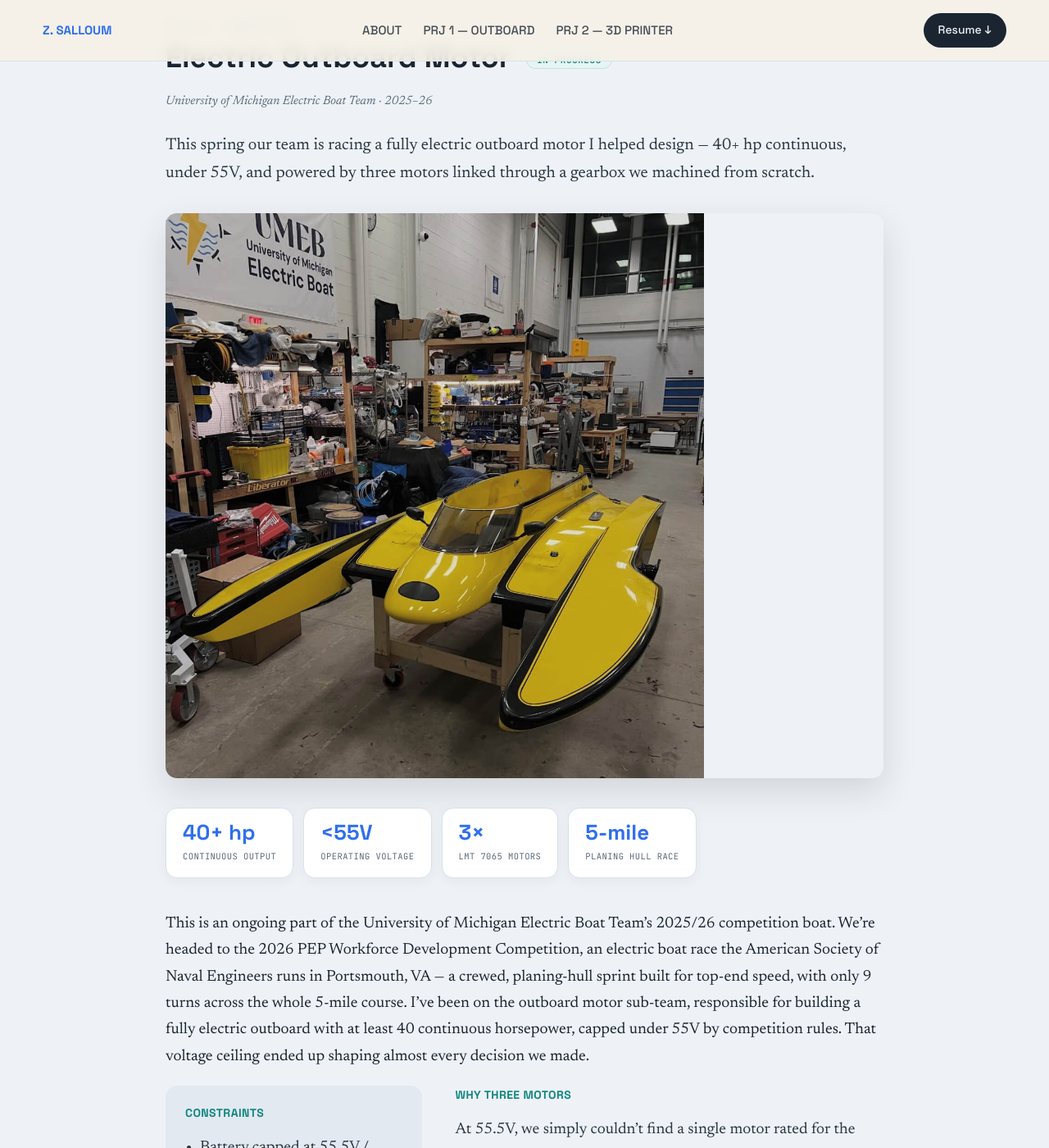
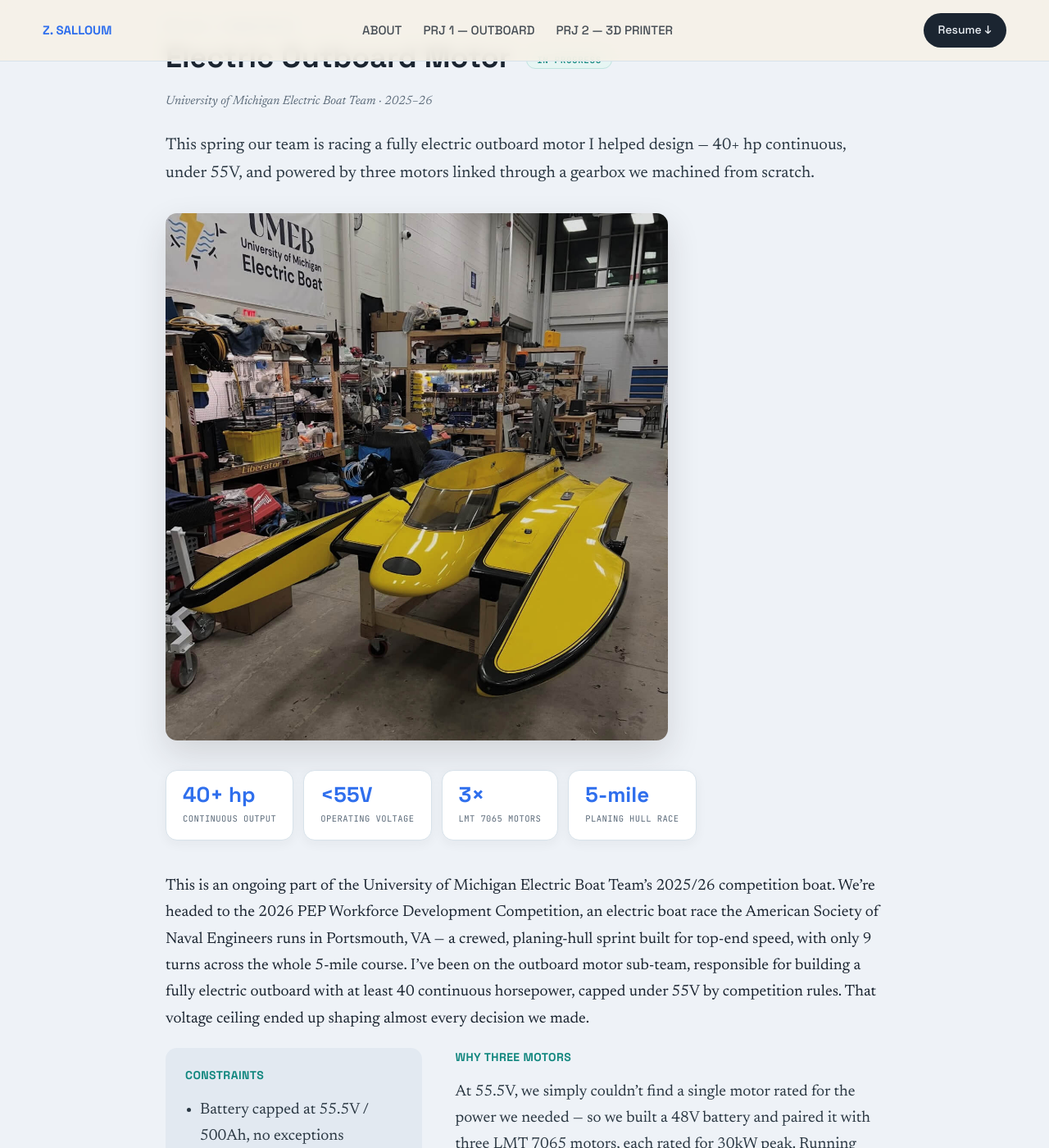
Before and after one commit to zacharysalloum/zacharysalloum.github.io, a Jekyll site: the page built from index.md, in a window 1280 px wide and 1400 px high, scrolled down 1153 px. Shown: the whole window at 82% size. Built offline with Jekyll 4.4.1, drawn with Linux system fonts in a browser that asks for light colours.

Commit message:
Update style.css

```diff
--- a/assets/css/style.css
+++ b/assets/css/style.css
@@ -223,12 +223,13 @@ h1.name{
 }
 
 .hero-shot{
+  width:70%;
   border-radius:14px;
   overflow:hidden;
   box-shadow:0 16px 40px rgba(42,38,32,.14);
   margin-bottom:36px;
 }
-.hero-shot img{display:block;width:75%;}
+.hero-shot img{display:block;width:100%;}
 
 .stat-row{
   display:flex;
```
